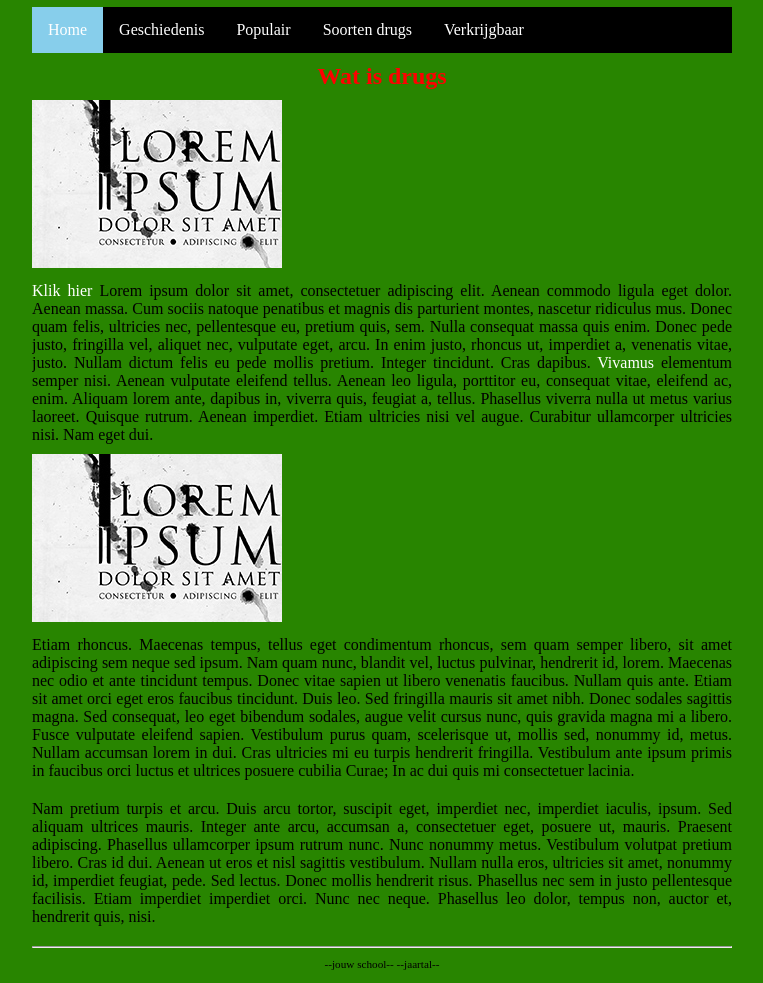
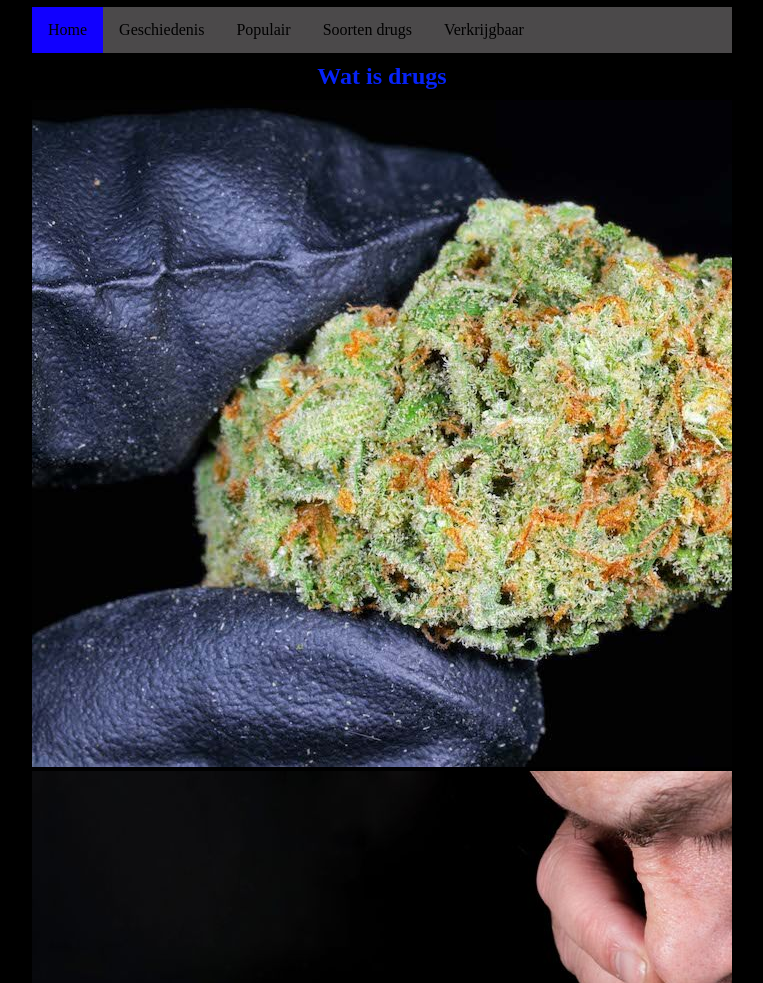
Before and after one commit to emmaus-4h/website-4hin1-ahmed, a plain HTML site: page index.html in a window 1280 px wide. Shown: the part 80-1063 px from the top of the page, without its empty margins (258-1021 px from the left). Drawn offline with Linux system fonts and the light colour scheme.

Commit message:
les 2/11

```diff
--- a/index.html
+++ b/index.html
@@ -28,49 +28,25 @@
     <main>
       <h2>Wat is drugs</h2>
 
-      <img class="kolomlinks" src="afbeeldingen/loremipsum.jpg" alt="lorem ipsum">
-      <p class="kolomrechts">
-        <a href="http://nu.nl">Klik hier</a> Lorem ipsum dolor sit amet, consectetuer adipiscing elit. Aenean commodo
-        ligula eget dolor. Aenean massa. Cum sociis natoque penatibus et magnis dis parturient montes, nascetur
-        ridiculus mus. Donec quam felis, ultricies nec, pellentesque eu, pretium quis, sem. Nulla consequat massa quis
-        enim. Donec pede justo, fringilla vel, aliquet nec, vulputate eget, arcu. In enim justo, rhoncus ut, imperdiet
-        a, venenatis vitae, justo. Nullam dictum felis eu pede mollis pretium. Integer tincidunt. Cras dapibus. <a
-          href="http://www.encyclo.nl/begrip/dum%20vivimus%20vivamus">Vivamus</a> elementum semper nisi. Aenean
-        vulputate eleifend tellus. Aenean leo ligula, porttitor eu, consequat vitae, eleifend ac, enim. Aliquam lorem
-        ante, dapibus in, viverra quis, feugiat a, tellus. Phasellus viverra nulla ut metus varius laoreet. Quisque
-        rutrum. Aenean imperdiet. Etiam ultricies nisi vel augue. Curabitur ullamcorper ultricies nisi. Nam eget dui.
-      </p>
-      <div class="kolomStop"></div>
+      <img class="kolomlinks" src="afbeeldingen/super-lemon-haze.jpeg" alt="haze">
+      <img class="kolomrechts" src="afbeeldingen/snuiver.jpeg" alt="lorem ipsum">
 
-      <img class="kolomlinks" src="afbeeldingen/loremipsum.jpg" alt="lorem ipsum">
-      <p class="kolomrechts">
-        Etiam rhoncus. Maecenas tempus, tellus eget
-        condimentum rhoncus, sem quam semper libero, sit amet adipiscing sem neque sed ipsum. Nam quam nunc, blandit
-        vel, luctus pulvinar, hendrerit id, lorem. Maecenas nec odio et ante tincidunt tempus. Donec vitae sapien ut
-        libero venenatis faucibus. Nullam quis ante. Etiam sit amet orci eget eros faucibus tincidunt. Duis leo. Sed
-        fringilla mauris sit amet nibh. Donec sodales sagittis magna. Sed consequat, leo eget bibendum sodales, augue
-        velit cursus nunc, quis gravida magna mi a libero. Fusce vulputate eleifend sapien. Vestibulum purus quam,
-        scelerisque ut, mollis sed, nonummy id, metus. Nullam accumsan lorem in dui. Cras ultricies mi eu turpis
-        hendrerit fringilla. Vestibulum ante ipsum primis in faucibus orci luctus et ultrices posuere cubilia Curae; In
-        ac dui quis mi consectetuer lacinia.
-      </p>
-      <div class="kolomStop"></div>
 
-      <p>
-        Nam pretium turpis et arcu. Duis arcu tortor, suscipit eget, imperdiet nec, imperdiet iaculis, ipsum. Sed
-        aliquam ultrices mauris. Integer ante arcu, accumsan a, consectetuer eget, posuere ut, mauris. Praesent
-        adipiscing. Phasellus ullamcorper ipsum rutrum nunc. Nunc nonummy metus. Vestibulum volutpat pretium libero.
-        Cras id dui. Aenean ut eros et nisl sagittis vestibulum. Nullam nulla eros, ultricies sit amet, nonummy id,
-        imperdiet feugiat, pede. Sed lectus. Donec mollis hendrerit risus. Phasellus nec sem in justo pellentesque
-        facilisis. Etiam imperdiet imperdiet orci. Nunc nec neque. Phasellus leo dolor, tempus non, auctor et, hendrerit
-        quis, nisi.
-      </p>
+
+
+
 
     </main>
-
     <footer>
       <hr />
-      <p class="smalltext">--jouw school-- --jaartal--</p>
+      <p>Drugs is een verzamelnaam voor stoffen die de hersenen aantasten en dus effect hebben op lichaam en geest. Dit wordt ook wel het psychoactieve effect genoemd.
+
+Het exacte effect van een bepaald medicijn hangt af van verschillende factoren. Over het algemeen zijn er drie factoren die het effect van een bepaald medicijn beïnvloeden:
+
+Het medicijn zelf: het type medicijn, hoeveel je moet innemen, hoe je het moet innemen.
+Verzameling: Eigen kenmerken van de gebruiker, zoals je gevoelens (geluk, stress, verdriet), gezondheid, verwachtingen, vermoeidheid, etc.
+Instellingen: Kenmerken van de omgeving, zoals temperatuur, vertrouwde of onveilige omgeving, druk of stil, aanwezigen, muziek. Drugs/Geneesmiddelen kunnen op verschillende manieren worden ingedeeld. De meest voorkomende classificatie is gebaseerd op het effect van medicijnen op de hersenen. Het effect kan een stimulerend middel, een verdovend middel of een verandering in denken zijn. Sommige stoffen, zoals hasj en wiet, hebben meerdere effecten.</p>
+      <p class="smalltext">--Emmauscollege-- --4 HAVO--</p>
     </footer>
 
   </div>
--- a/style.css
+++ b/style.css
@@ -9,8 +9,8 @@
 
 html, body {                      /* geldt voor html en body */
   margin: 0px;                    /* standaard marge 0 */
-  background-color: #288500;    /* achtergrondkleur lichtgrijs */
-  color: #000000;               /* tekstkleur donkergrijs */
+  background-color: #000000;    /* achtergrondkleur lichtgrijs */
+  color: #0084ff;               /* tekstkleur donkergrijs */
 }
 
 body * {                          /* geldt voor alles in body */
@@ -47,12 +47,12 @@ p {
 
 .kolomLinks {
   float:left;
-  width:250px;
+  width:350px;
   padding-right:15px;           /* afstand tussen plaatje en rechterkolom */
 }
 .kolomRechts {
-  float:left;
-  width: 450px;
+  float:rechts;
+  width: 350px;
 }
 .kolomStop {
   clear:both;                   /* stop met floaten */
@@ -61,7 +61,7 @@ p {
 /* Opmaak voor alle pagina's */
 
 h1, h2, h3 {
-      color: red;
+      color: #0623f9;
 }
 
 .smalltext {
@@ -70,7 +70,7 @@ h1, h2, h3 {
 }
 
 a {
-    color: #ffffff;
+    color: #00308f;
     text-decoration: none;
 }
 
@@ -84,7 +84,7 @@ nav ul {
     list-style-type: none;
     margin: auto;
     padding: 0;
-    background-color: #000000;
+    background-color: #4b494a;
     overflow: hidden;
 }
 
@@ -94,16 +94,16 @@ nav ul li {
 
 nav li a {
     display: block;
-    color: white;
+    color: black;
     text-align: center;
     padding: 14px 16px;
     text-decoration: none;
 }
 
 nav li a:hover {
-    background-color: #aaaaaa;
+    background-color: #6b6b6b;
 }
 
 nav li a.active {
-    background-color: skyblue;
+    background-color: #1100ff;
 }
```
Also changed, not shown: verkrijgbaar.html (+2 -14 lines), afbeeldingen/snuiver.jpeg (added), afbeeldingen/super-lemon-haze.jpeg (added), 1 other file.
